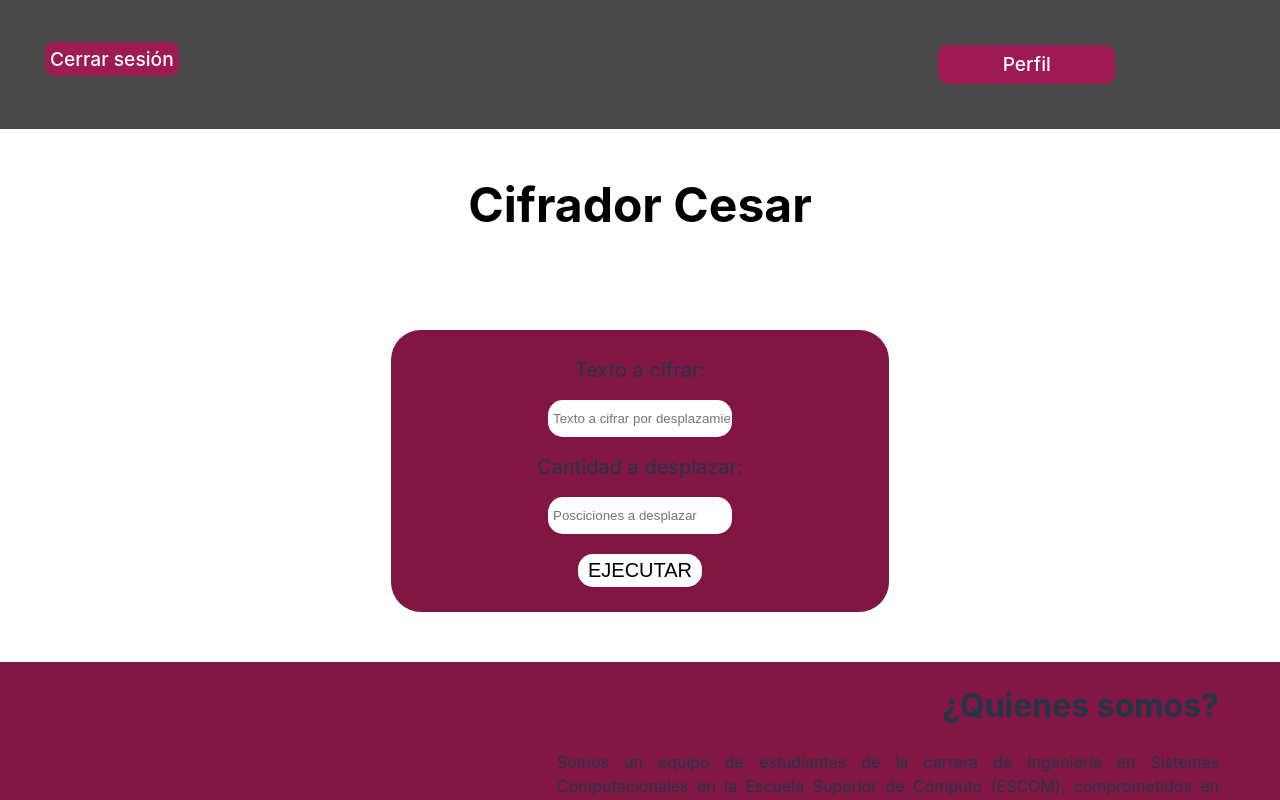
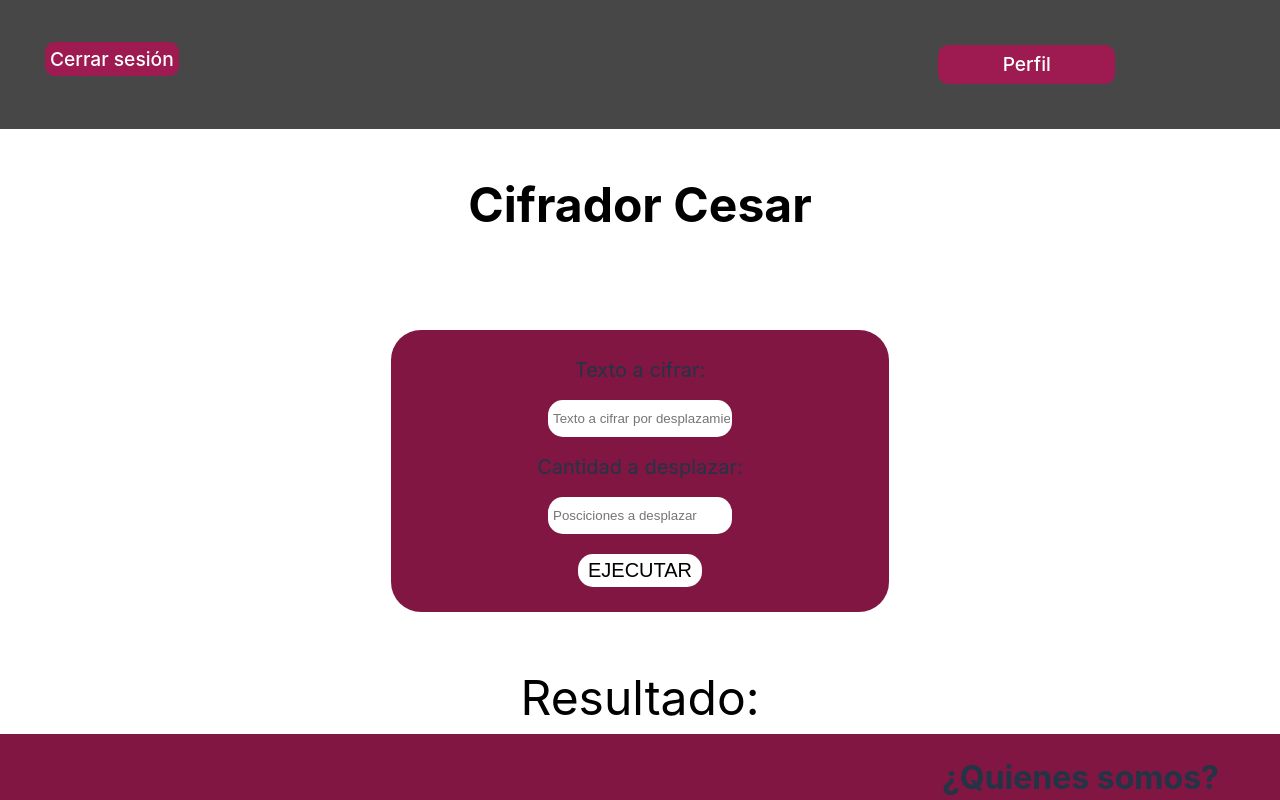
Before and after one commit to 35DR45/TrabajoTerminal, a React (Vite) app: page /tools/1 in a window 1280 px wide. Shown: the top 800 px of the page. Built offline with nearby package versions, Linux system fonts and the light colour scheme; sample sign-in values are in the browser's storage.

Commit message:
update consulta

```diff
--- a/src/components/screens/contenido_Tool1.jsx
+++ b/src/components/screens/contenido_Tool1.jsx
@@ -23,6 +23,9 @@ export default function Contenido_Tool1(){
             });
             const data=await response.json();
             console.log(data.result);
+            alert("Texto cifrado: "+data.result);
+            const container = document.getElementById('result');
+            result.innerHTML = data.result;
         }catch(error){
             console.log('Error: ', error);
         }
@@ -39,7 +42,10 @@ export default function Contenido_Tool1(){
                     <button type="submit" className="btn-register-form">EJECUTAR</button>
                 </form>
             </div>
-            <div style={{ display: 'flex', justifyContent: 'center'}} id="result">
+            <div style={{ display: 'flex', justifyContent: 'center'}} className="Courses_Section" id="na">
+                Resultado:
+            </div>
+            <div style={{ display: 'flex', justifyContent: 'center'}} className="Courses_Section" id="result">
 
             </div>
             <Footer/>
```
Also changed, not shown: 1 other file (tests, documents, lock files or other folders).
